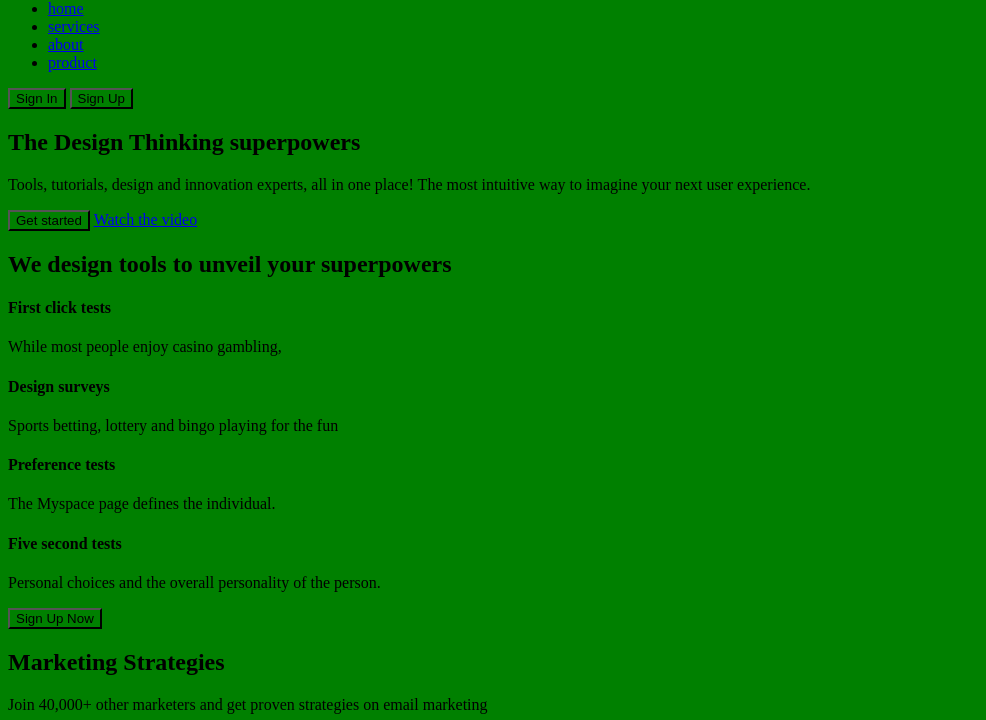
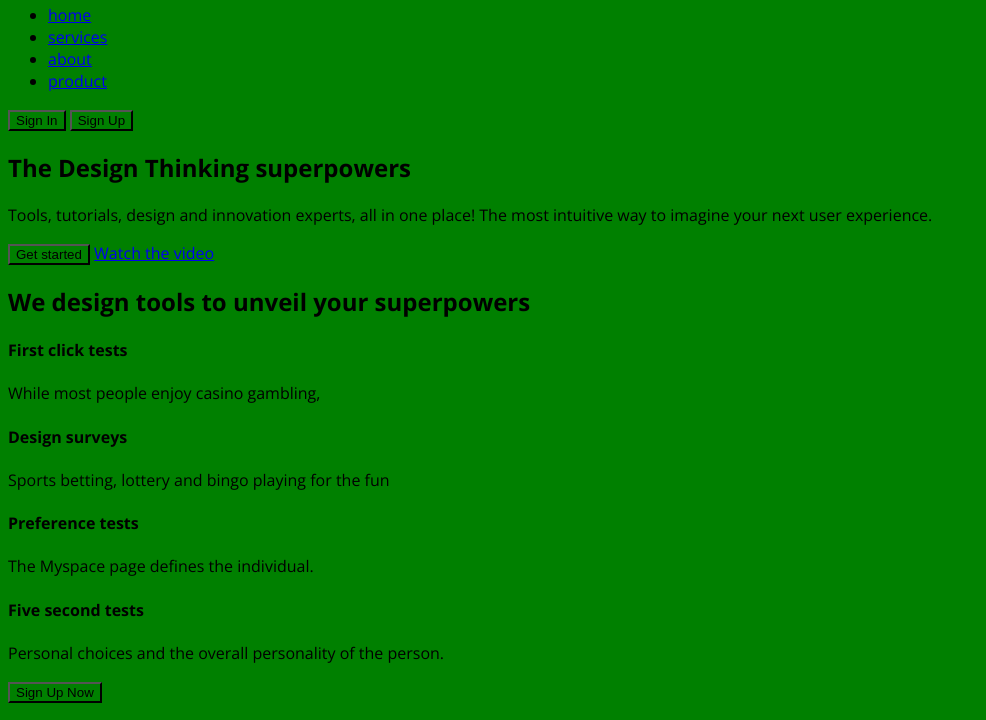
Before and after one commit to confesssa/Productly, a plain HTML site: page index.html in a window 1280 px wide. Shown: the part 42-762 px from the top of the page, without its empty margins (0-986 px from the left). Drawn offline with nearby package versions, Linux system fonts and the light colour scheme.

Commit message:
refactor: add fonts

```diff
--- a/index.html
+++ b/index.html
@@ -3,8 +3,9 @@
 <head>
   <meta charset="UTF-8">
   <meta name="viewport" content="width=device-width, initial-scale=1.0">
+  <title>Productly</title>
+  <link href="https://fonts.googleapis.com/css?family=Open+Sans:400,700|Poppins:400,700&display=swap" rel="stylesheet">
   <link rel="stylesheet" href="style.css">
-  <title>Productly</title>
 </head>
 <body>
   <header class="header">
--- a/style.css
+++ b/style.css
@@ -1,3 +1,12 @@
+html {
+  font-size: 10px;
+}
+
+body {
+  font-size: 1.6rem;
+  font-family: 'Open Sans', Verdana, sans-serif;
+}
+
 * {
   background-color: green;
 }
```
